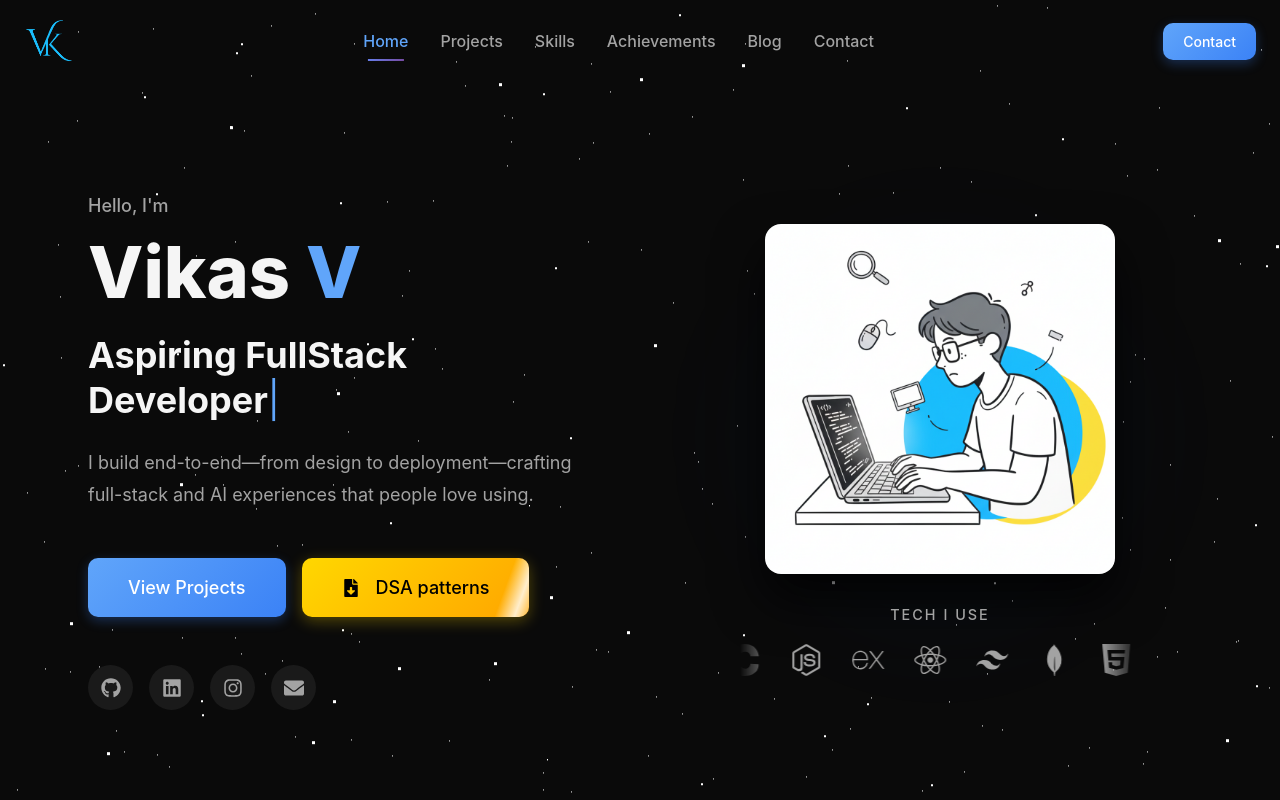
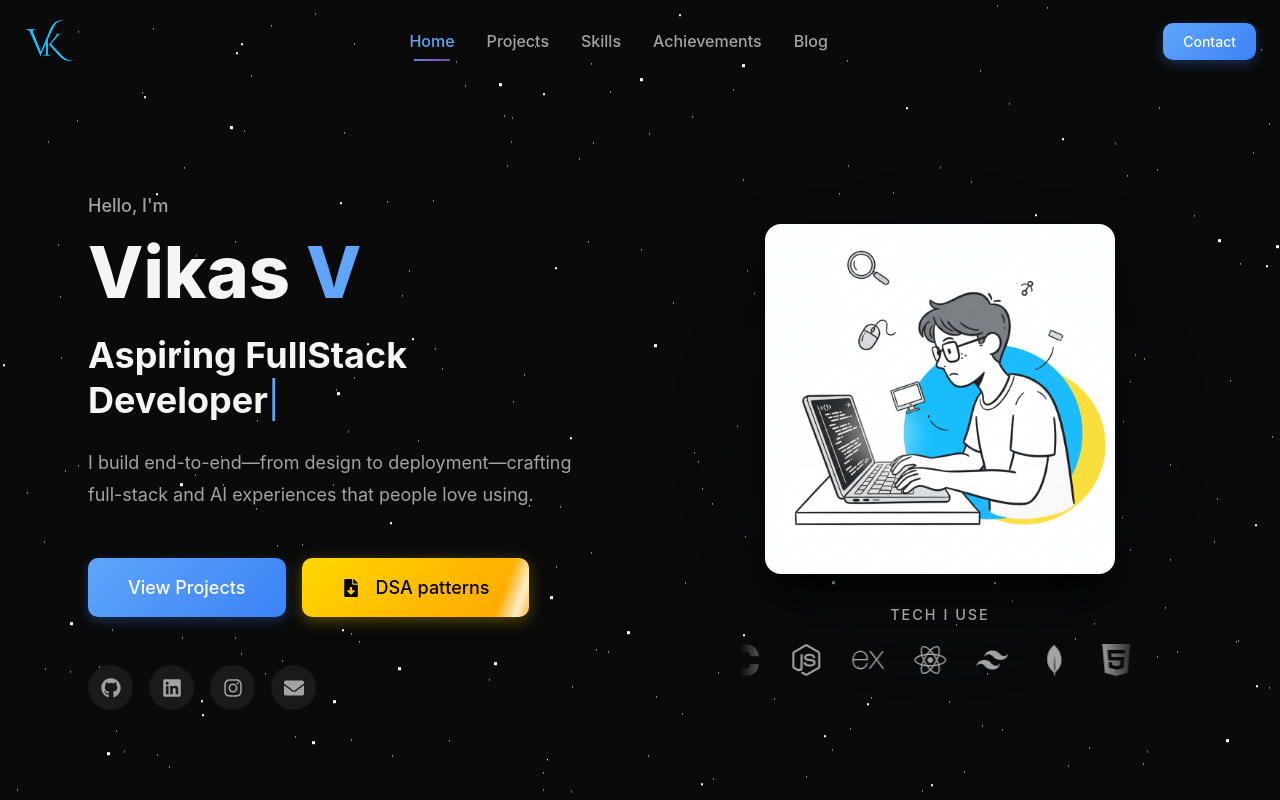
Before and after one commit to vikasvkori1290/VKuniverse, a React (Vite) app in the folder frontend/: page / in a window 1280 px wide. Shown: the top 800 px of the page. Built offline with nearby package versions, Linux system fonts and the light colour scheme; no server answers.

Commit message:
style: remove duplicate text contact link from main navbar links

```diff
--- a/frontend/src/components/Navbar.jsx
+++ b/frontend/src/components/Navbar.jsx
@@ -71,13 +71,6 @@ const Navbar = () => {
                         >
                             Blog
                         </Link>
-                        <Link
-                            to="/contact"
-                            className={isActive('/contact') ? styles.activeLink : ''}
-                            onClick={() => setMenuOpen(false)}
-                        >
-                            Contact
-                        </Link>
                     </div>
 
                     <div className={styles.navActions}>
```
